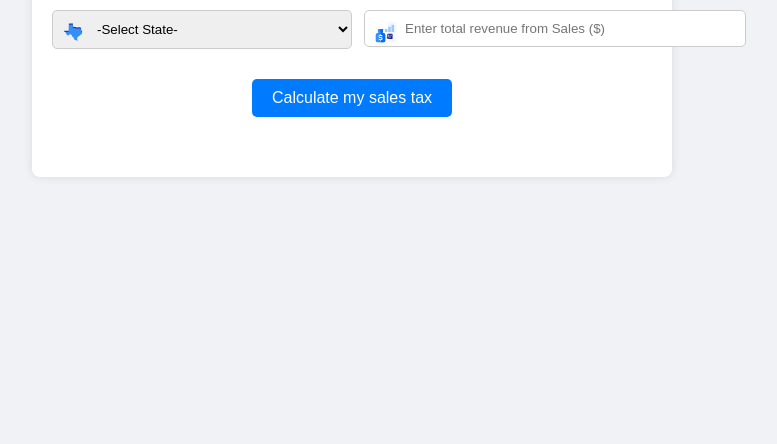
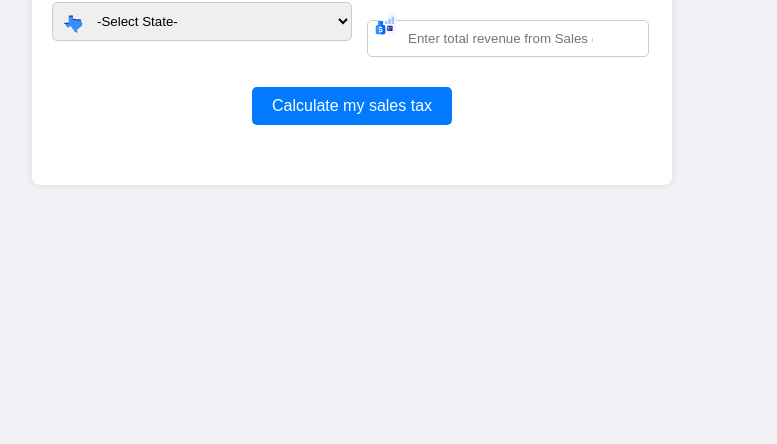
Before and after one commit to UmerSaleemUltra/Sales-Tax-Calculator, a plain HTML site: page index.html in a window 1280 px wide. Shown: the part 356-800 px from the top of the page, without its empty margins (288-1065 px from the left). Drawn offline with Linux system fonts and the light colour scheme.

Commit message:
Update index.html

```diff
--- a/index.html
+++ b/index.html
@@ -52,7 +52,7 @@
 
 
         .input-group input {
-       width: 300px;
+       width: 200px;
             padding: 10px 40px;
             border: 1px solid #ccc;
             border-radius: 5px;
@@ -137,6 +137,7 @@
                 </select>
             </div>
             <div>
+                <br>
                 <img src="sales-revenue-icon.svg" alt="Revenue Icon">
                 <input type="number" id="revenue" placeholder="Enter total revenue from Sales ($)">
             </div>
```
